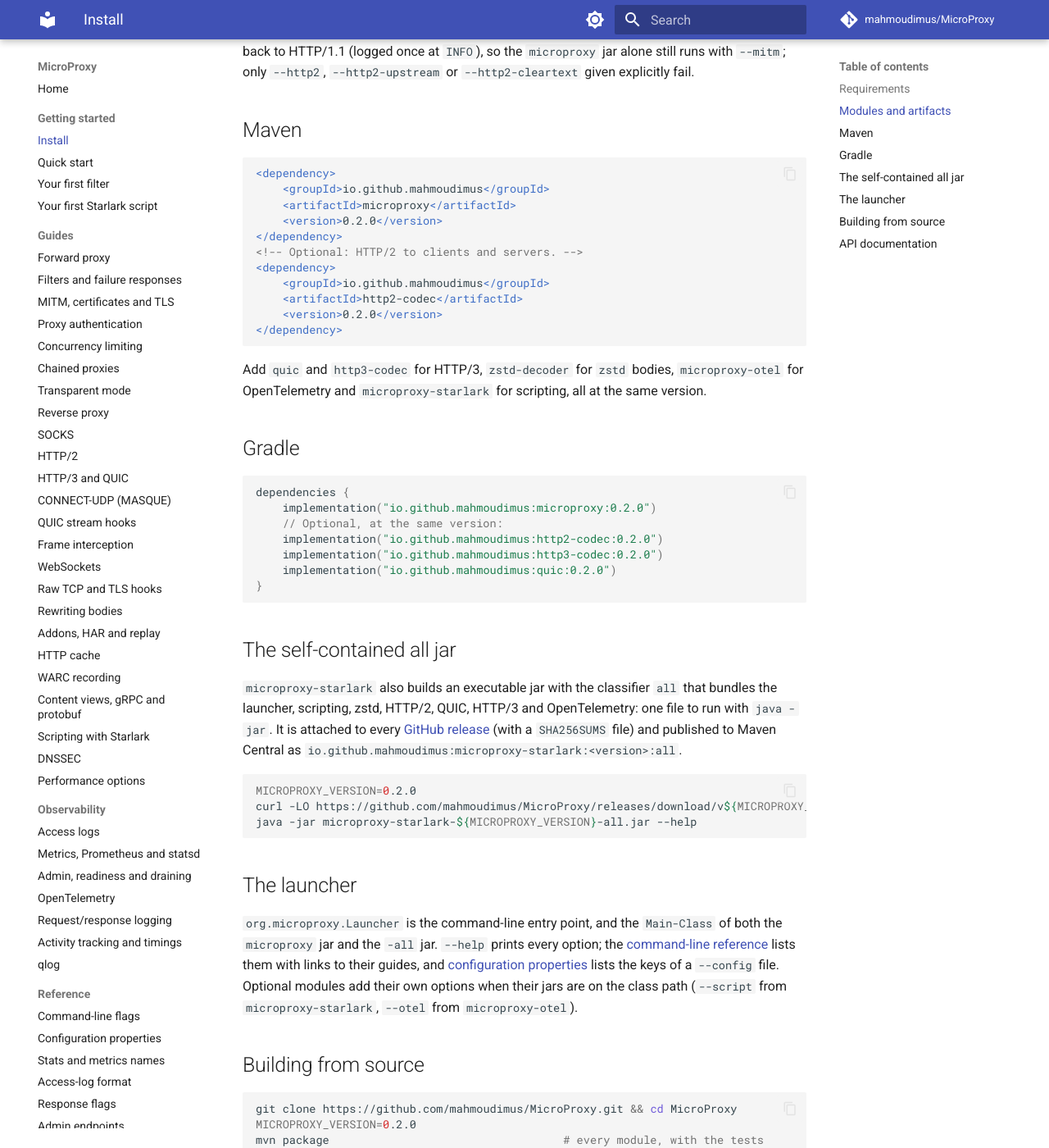
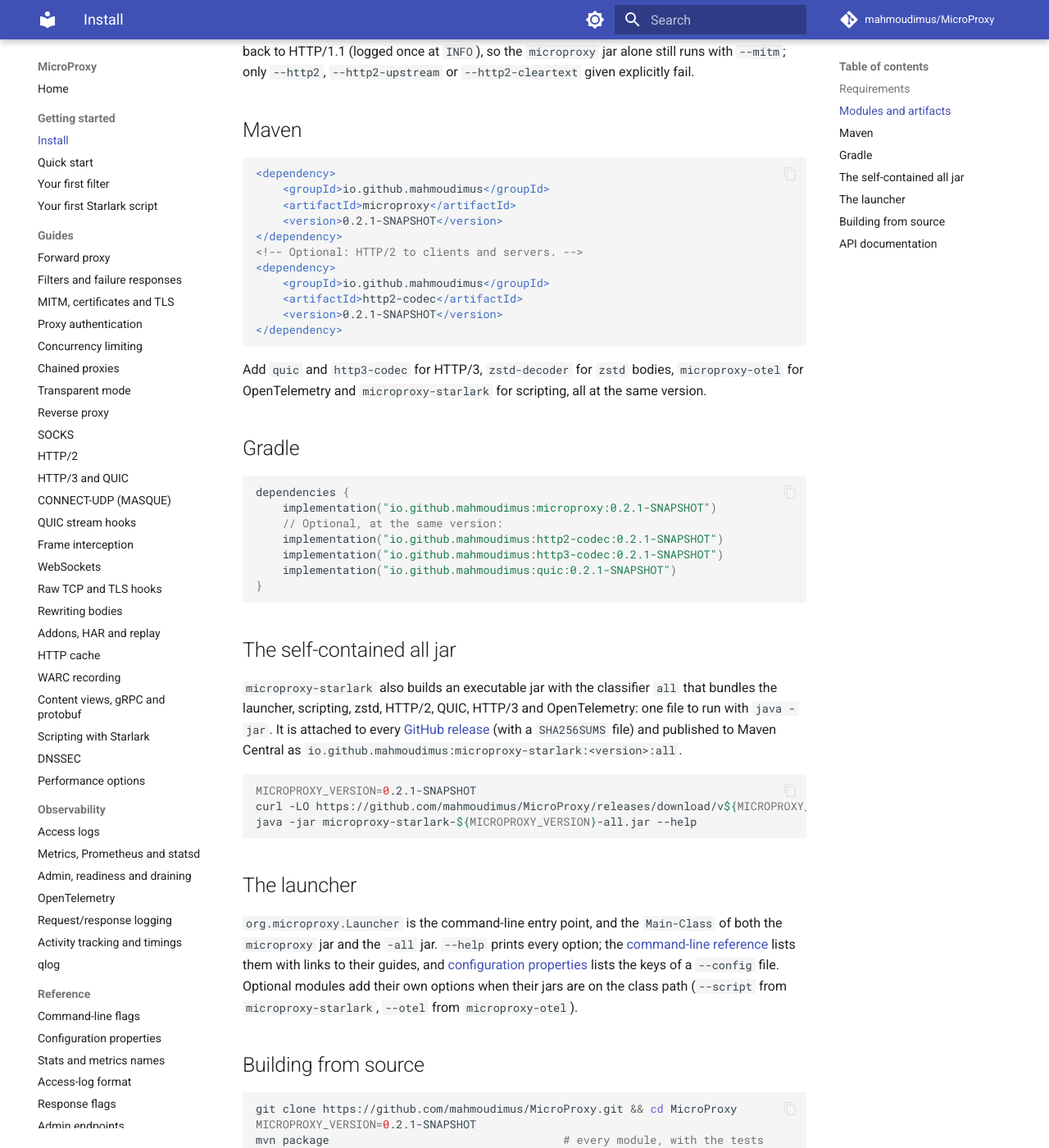
Before and after one commit to mahmoudimus/MicroProxy, an MkDocs documentation site: the page built from docs/getting-started/install.md, in a window 1280 px wide and 1400 px high, scrolled down 1703 px. Shown: the whole window at 82% size. Built offline with MkDocs 1.6.1 and Material for MkDocs 9.7.7, drawn with Linux system fonts in a browser that asks for light colours; comment, search, counter and statistics services are not loaded.

Commit message:
chore(main): release 0.2.1-SNAPSHOT

````diff
--- a/docs/getting-started/install.md
+++ b/docs/getting-started/install.md
@@ -51,13 +51,13 @@ it falls back to HTTP/1.1 (logged once at `INFO`), so the `microproxy` jar alone
 <dependency>
     <groupId>io.github.mahmoudimus</groupId>
     <artifactId>microproxy</artifactId>
-    <version>0.2.0</version>
+    <version>0.2.1-SNAPSHOT</version>
 </dependency>
 <!-- Optional: HTTP/2 to clients and servers. -->
 <dependency>
     <groupId>io.github.mahmoudimus</groupId>
     <artifactId>http2-codec</artifactId>
-    <version>0.2.0</version>
+    <version>0.2.1-SNAPSHOT</version>
 </dependency>
 ```
 <!-- x-release-please-end -->
@@ -70,11 +70,11 @@ OpenTelemetry and `microproxy-starlark` for scripting, all at the same version.
 <!-- x-release-please-start-version -->
 ```kotlin
 dependencies {
-    implementation("io.github.mahmoudimus:microproxy:0.2.0")
+    implementation("io.github.mahmoudimus:microproxy:0.2.1-SNAPSHOT")
     // Optional, at the same version:
-    implementation("io.github.mahmoudimus:http2-codec:0.2.0")
-    implementation("io.github.mahmoudimus:http3-codec:0.2.0")
-    implementation("io.github.mahmoudimus:quic:0.2.0")
+    implementation("io.github.mahmoudimus:http2-codec:0.2.1-SNAPSHOT")
+    implementation("io.github.mahmoudimus:http3-codec:0.2.1-SNAPSHOT")
+    implementation("io.github.mahmoudimus:quic:0.2.1-SNAPSHOT")
 }
 ```
 <!-- x-release-please-end -->
@@ -89,7 +89,7 @@ launcher, scripting, zstd, HTTP/2, QUIC, HTTP/3 and OpenTelemetry: one file to r
 
 <!-- x-release-please-start-version -->
 ```bash
-MICROPROXY_VERSION=0.2.0
+MICROPROXY_VERSION=0.2.1-SNAPSHOT
 curl -LO https://github.com/mahmoudimus/MicroProxy/releases/download/v${MICROPROXY_VERSION}/microproxy-starlark-${MICROPROXY_VERSION}-all.jar
 java -jar microproxy-starlark-${MICROPROXY_VERSION}-all.jar --help
 ```
@@ -109,7 +109,7 @@ Optional modules add their own options when their jars are on the class path (`-
 <!-- x-release-please-start-version -->
 ```bash
 git clone https://github.com/mahmoudimus/MicroProxy.git && cd MicroProxy
-MICROPROXY_VERSION=0.2.0
+MICROPROXY_VERSION=0.2.1-SNAPSHOT
 mvn package                                   # every module, with the tests
 java -jar microproxy/target/microproxy-${MICROPROXY_VERSION}.jar --port 8080
 java -jar microproxy-starlark/target/microproxy-starlark-${MICROPROXY_VERSION}-all.jar --port 8080
--- a/pom.xml
+++ b/pom.xml
@@ -4,7 +4,7 @@
 
     <groupId>io.github.mahmoudimus</groupId>
     <artifactId>microproxy-parent</artifactId>
-    <version>0.2.0</version>
+    <version>0.2.1-SNAPSHOT</version>
     <packaging>pom</packaging>
 
     <name>MicroProxy (parent)</name>
````
Also changed, not shown: other parts of pom.xml (+1 -1 lines), README.md (+3 -3 lines), docs/getting-started/first-filter.md (+1 -1 lines), docs/getting-started/first-script.md (+1 -1 lines), docs/getting-started/quick-start.md (+2 -2 lines), docs/guides/performance.md (+1 -1 lines), docs/guides/scripting.md (+2 -2 lines), 9 other files.
